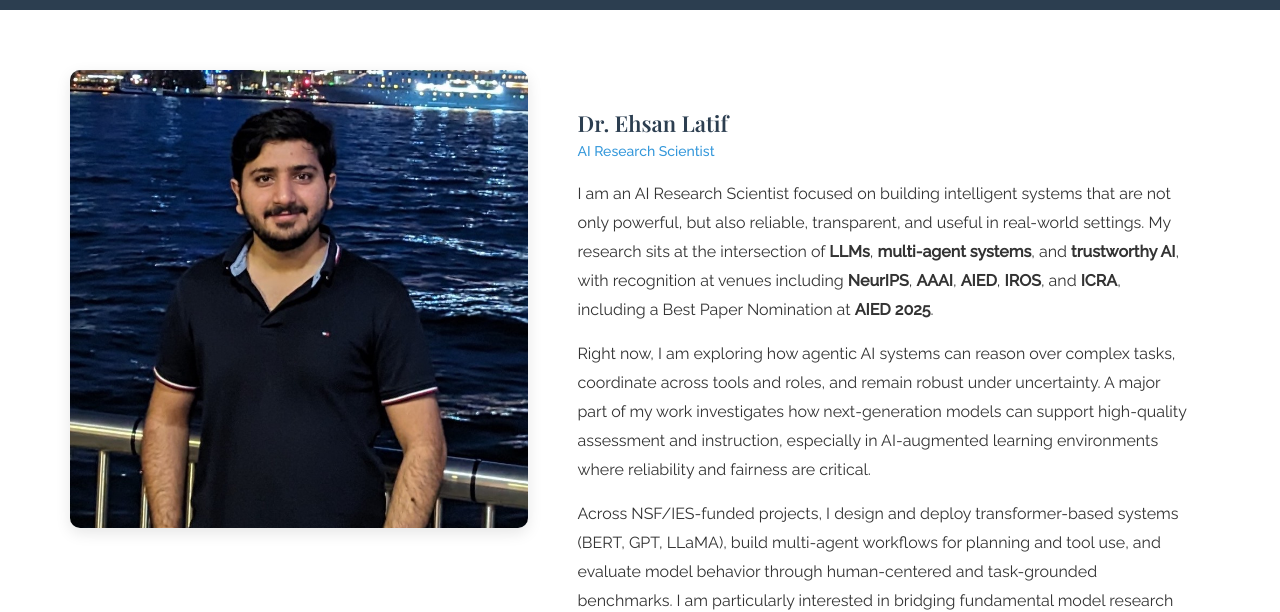
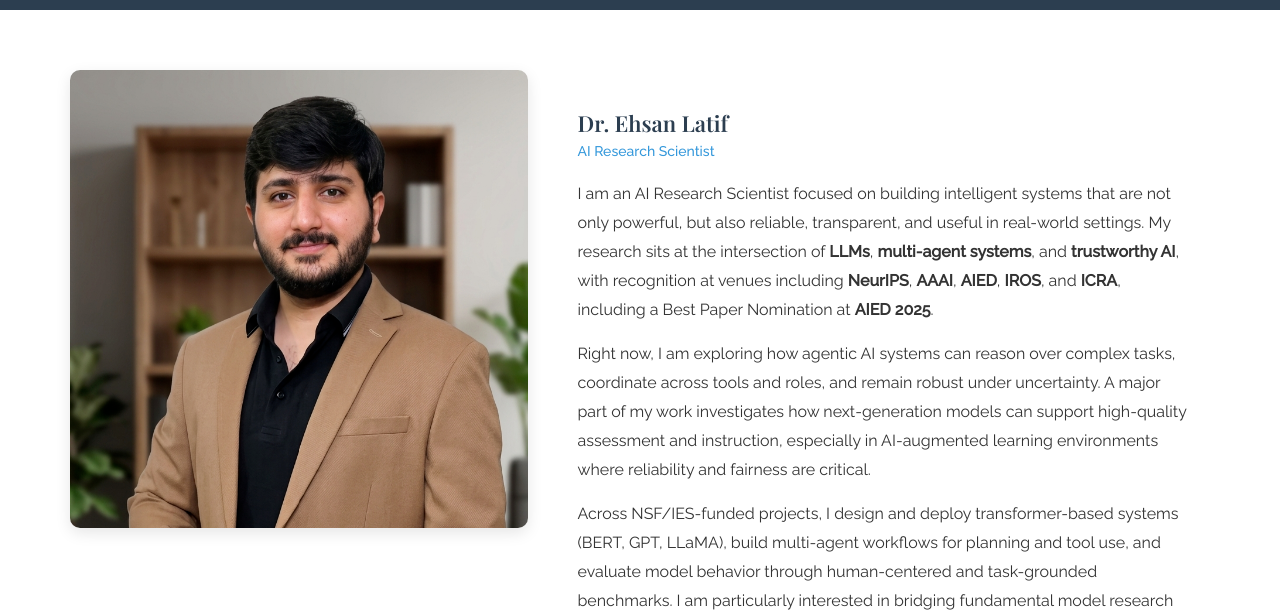
Before and after one commit to ehsanlatif/ehsanlatif.github.io, a website: page about.html in a window 1280 px wide. Shown: the part 196-808 px from the top of the page. Drawn offline with nearby package versions, Linux system fonts and the light colour scheme; a web font is replaced by a local one.

Commit message:
Updated Intro

```diff
--- a/about.html
+++ b/about.html
@@ -62,7 +62,7 @@
                 <div class="row">
                     <div class="col-md-5">
                         <div class="about-image">
-                            <img src="images/my_pic.jpg" alt="Ehsan Latif">
+                            <img src="images/my_pic_1_cropped.png" alt="Ehsan Latif">
                         </div>
                     </div>
                     <div class="col-md-7">
```
